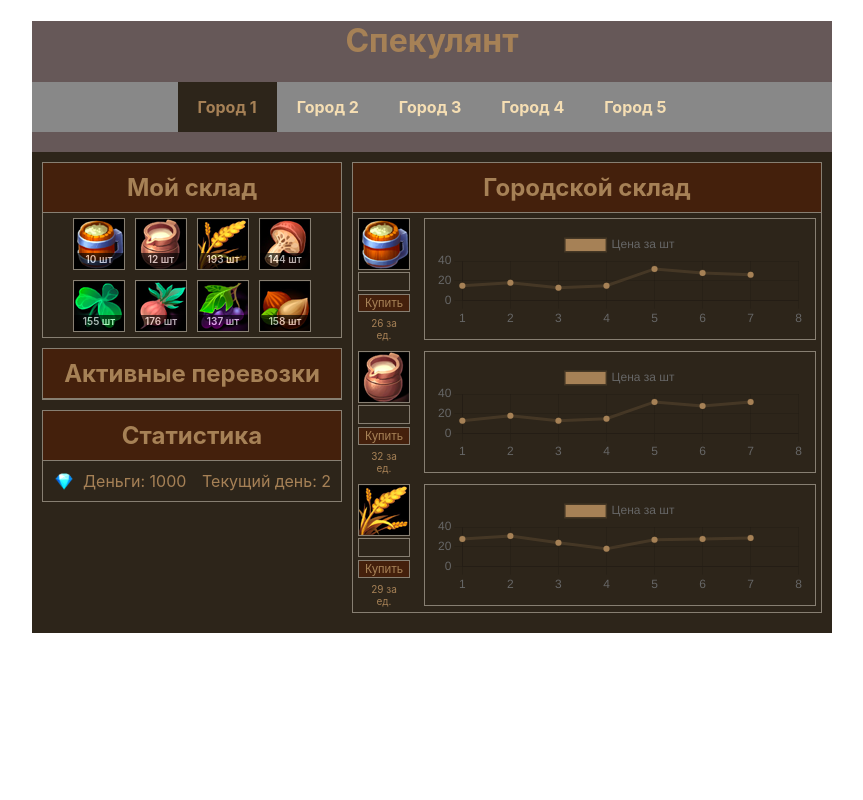
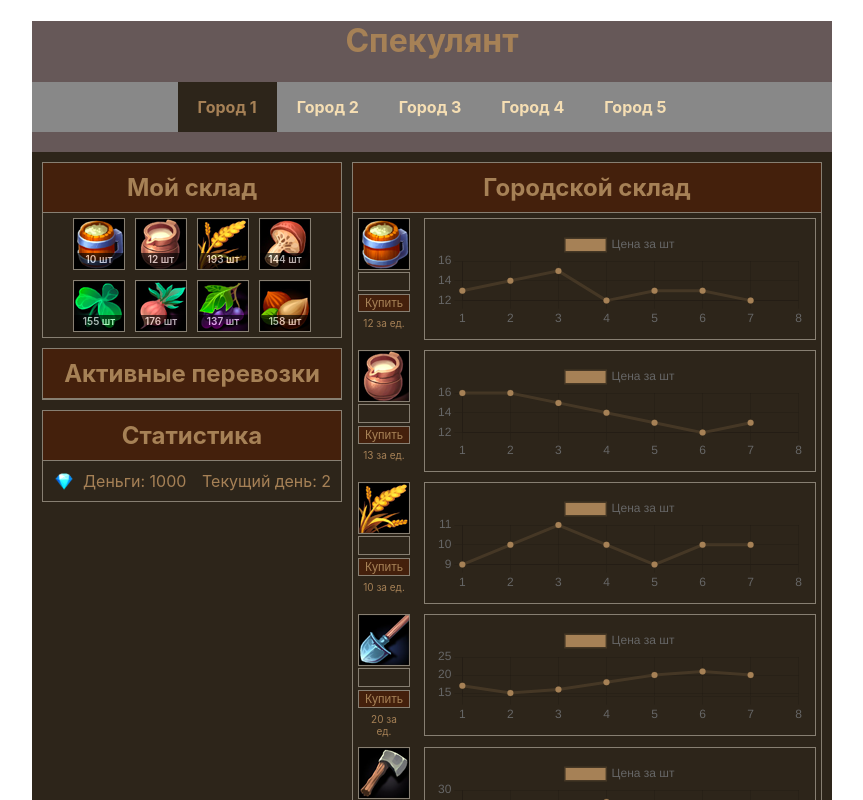
Before and after one commit to Shurr777/Speculator, a React (Create React App) app: page / in a window 1280 px wide. Shown: the top 800 px of the page, without its empty margins (208-1071 px from the left). Built offline with nearby package versions, Linux system fonts and the light colour scheme.

Commit message:
fill city storages array, fix bug in random

```diff
--- a/src/components/App/App.jsx
+++ b/src/components/App/App.jsx
@@ -60,6 +60,18 @@ function App() {
                 },
             ]
         },
+        {
+            cityId: 3,
+            storage: []
+        },
+        {
+            cityId: 4,
+            storage: []
+        },
+        {
+            cityId: 5,
+            storage: []
+        },
     ]);
     const [cityStorages, setCityStorages] = useState([
         {
@@ -67,31 +79,135 @@ function App() {
             storage: [
                 {
                     id: 1,
-                    priceStats: [10, 15, 18, 13, 15, 32, 28],
+                    priceStats: [12, 13, 14, 15, 12, 13, 13],
+                    maxStep: 1,
+                    minPrice: 12,
+                    maxPrice: 18,
+                },
+                {
+                    id: 2,
+                    priceStats: [15, 16, 16, 15, 14, 13, 12],
+                    maxStep: 1,
+                    minPrice: 12,
+                    maxPrice: 20,
+                },
+                {
+                    id: 3,
+                    priceStats: [8, 9, 10, 11, 10, 9, 10],
+                    maxStep: 1,
+                    minPrice: 8,
+                    maxPrice: 15,
+                },
+                {
+                    id: 12,
+                    priceStats: [15, 17, 15, 16, 18, 20, 21],
+                    maxStep: 2,
+                    minPrice: 15,
+                    maxPrice: 21,
+                },
+                {
+                    id: 13,
+                    priceStats: [20, 23, 26, 24, 27, 25, 24],
+                    maxStep: 3,
+                    minPrice: 20,
+                    maxPrice: 35,
+                },
+                {
+                    id: 7,
+                    priceStats: [30, 35, 40, 38, 37, 42, 47],
                     maxStep: 5,
+                    minPrice: 30,
+                    maxPrice: 50,
+                },
+            ],
+        },
+        {
+            cityId: 2,
+            storage: [
+                {
+                    id: 1,
+                    priceStats: [12, 13, 14, 15, 12, 13, 13],
+                    maxStep: 1,
+                    minPrice: 9,
+                    maxPrice: 15,
+                },
+                {
+                    id: 2,
+                    priceStats: [13, 14, 15, 16, 17, 18, 19],
+                    maxStep: 1,
+                    minPrice: 13,
+                    maxPrice: 24,
+                },
+                {
+                    id: 3,
+                    priceStats: [10, , 11, 12, 11, 12, 13, 14],
+                    maxStep: 1,
                     minPrice: 10,
+                    maxPrice: 18,
+                },
+                {
+                    id: 6,
+                    priceStats: [8, 7, 8, 9, 10, 9, 8],
+                    maxStep: 1,
+                    minPrice: 6,
+                    maxPrice: 13,
+                },
+                {
+                    id: 12,
+                    priceStats: [14, 15, 17, 16, 15, 17, 15],
+                    maxStep: 2,
+                    minPrice: 14,
+                    maxPrice: 17,
+                },
+                {
+                    id: 14,
+                    priceStats: [30, 35, 40, 38, 37, 40, 38],
+                    maxStep: 5,
+                    minPrice: 25,
+                    maxPrice: 40,
+                },
+            ],
+        },
+        {
+            cityId: 3,
+            storage: [
+                {
+                    id: 1,
+                    priceStats: [12, 13, 14, 15, 16, 15, 14],
+                    maxStep: 1,
+                    minPrice: 10,
+                    maxPrice: 20,
+                },
+                {
+                    id: 6,
+                    priceStats: [5, 6, 7, 8, 7, 8, 9],
+                    maxStep: 1,
+                    minPrice: 5,
+                    maxPrice: 10,
+                },
+                {
+                    id: 13,
+                    priceStats: [15, 20, 25, 30, 25, 22, 21],
+                    maxStep: 5,
+                    minPrice: 15,
                     maxPrice: 40,
                 },
                 {
-                    id: 2,
-                    priceStats: [12, 13, 18, 13, 15, 32, 28],
-                    maxStep: 7,
-                    minPrice: 5,
-                    maxPrice: 70
+                    id: 14,
+                    priceStats: [20, 25, 22, 27, 26, 29, 30],
+                    maxStep: 5,
+                    minPrice: 20,
+                    maxPrice: 35,
                 },
                 {
-                    id: 3,
-                    priceStats: [25, 28, 31, 24, 18, 27, 28],
-                    maxStep: 8,
+                    id: 7,
+                    priceStats: [15, 20, 25, 23, 22, 27, 28],
+                    maxStep: 5,
                     minPrice: 15,
-                    maxPrice: 50
+                    maxPrice: 40,
                 },
             ],
         },
-        /*{
-            cityId: 2,
-            storage: [],
-        }*/
     ])
     const [money, setMoney] = useState(1000);
     const [days, setDays] = useState(1);
@@ -109,36 +225,12 @@ function App() {
             title: 'Зерно'
         },
         {
-            id: 4,
-            title: 'Грибы'
-        },
-        {
-            id: 5,
-            title: 'Клевер'
-        },
-        {
             id: 6,
             title: 'Лук'
         },
         {
             id: 7,
             title: 'Виноград'
-        },
-        {
-            id: 8,
-            title: 'Орехи'
-        },
-        {
-            id: 9,
-            title: 'Вилы'
-        },
-        {
-            id: 10,
-            title: 'Доски'
-        },
-        {
-            id: 11,
-            title: 'Коса'
         },
         {
             id: 12,
@@ -247,7 +339,7 @@ function App() {
                 const goodData = storage[goodIndex]; //id, priceStats, maxStep, min, max price
 
                 const priceChangeSign = getRandomInt(2) ? 1 : -1;
-                const priceChangeValue = getRandomInt(goodData.maxStep) * priceChangeSign;
+                const priceChangeValue = getRandomInt(goodData.maxStep + 1) * priceChangeSign;
 
                 let newPrice = goodData.priceStats.slice(-1).pop() + priceChangeValue;
 
--- a/src/components/Storage/Storage.jsx
+++ b/src/components/Storage/Storage.jsx
@@ -1,5 +1,6 @@
 import React, {useState} from 'react';
 import './Storage.scss';
+import {cities} from "../../cities";
 
 const Storage = (props) => {
 
@@ -75,9 +76,10 @@ const Storage = (props) => {
                                         setTargetCityId(parseInt(e.currentTarget.value, 10))
                                     }}
                             >
-                                <option value={1}>Город 1</option>
-                                <option value={2}>Город 2</option>
-                                <option value={3}>Город 3</option>
+                                {cities.map(city => {
+                                        return <option value={city.id}>{city.title}</option>
+                                    }
+                                )}
                             </select>
                         </div>
                         <div className='controls'>
```
Lines whose indentation alone changed are shown as unchanged.
